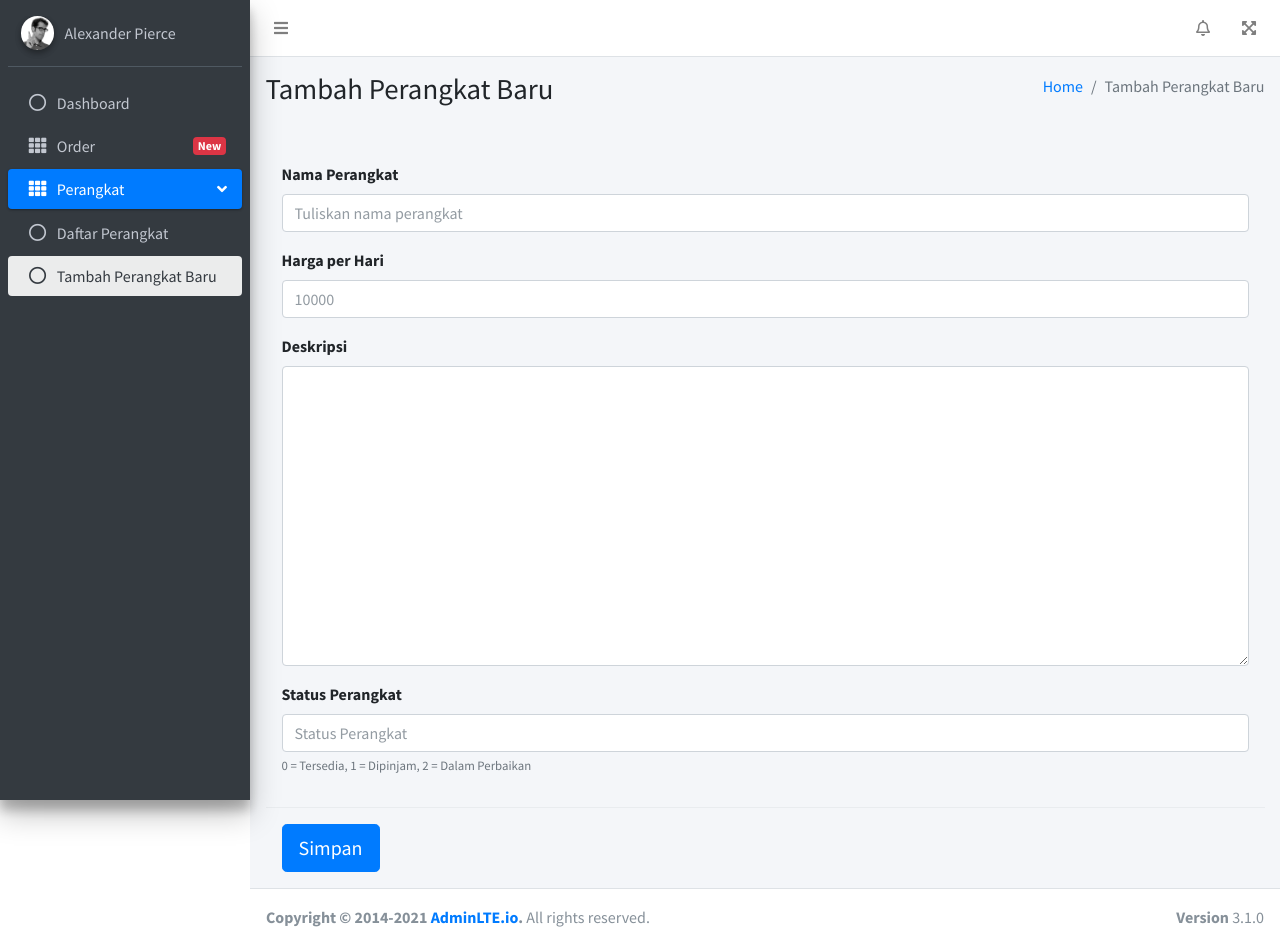
After one commit to thisham/pemweb5-2021, a CodeIgniter app: page /sitape/admin/perangkat/new in a window 1280 px wide. The commit adds this page. Run offline with CodeIgniter, Linux system fonts and the light colour scheme; some libraries are stand-ins or nearby versions.

Commit message:
I lied, it wasn't finished

```diff
--- a/application/controllers/admin/Perangkat.php
+++ b/application/controllers/admin/Perangkat.php
@@ -6,20 +6,50 @@ class Perangkat extends CI_Controller
   {
     parent::__construct();
     $this->load->model('M_Device');
+
+    $config['upload_path'] = './uploads/';
+    $config['allowed_types'] = 'gif|jpg|png';
+    $config['max_size']     = '100';
+    $config['max_width'] = '1024';
+    $config['max_height'] = '768';
+
+    $this->load->library('upload', $config);
   }
 
-  function index()
+  function redirect_to_list()
+  {
+    redirect(base_url('admin/perangkat/list'));
+  }
+
+  function list()
   {
     $device_list = $this->M_Device->get_all();
     $data["page_title"] = "Perangkat";
     $data["device_list"] = $device_list;
-    $this->load->view('admin/device/index', $data);
+    $this->load->view('admin/device/list', $data);
+  }
+
+  function new()
+  {
+    $input = $this->input->post();
+    if ($input) {
+      $data["id_device"] = $input["id_device"];
+      $data["nama"] = $input["name"];
+      $data["harga"] = $input["price"];
+      $data["deskripsi"] = $input["description"];
+      $data["status"] = $input["status"];
+      $this->M_Device->insert($data);
+      $this->redirect_to_list();
+    }
+
+    $data["page_title"] = "Tambah Perangkat Baru";
+    $this->load->view('admin/device/create', $data);
   }
 
   function delete($device_id)
   {
     $this->M_Device->delete($device_id);
-    redirect(base_url('admin/perangkat'));
+    $this->redirect_to_list();
   }
 
   function update($device_id)
@@ -31,6 +61,6 @@ class Perangkat extends CI_Controller
     $data["deskripsi"] = $input["description"];
     $data["status"] = $input["status"];
     $this->M_Device->update($data);
-    redirect(base_url('admin/perangkat'));
+    $this->redirect_to_list();
   }
 }
--- a/application/models/M_Device.php
+++ b/application/models/M_Device.php
@@ -22,7 +22,7 @@ class M_Device extends CI_Model
     return $this->db->get_where('Device', array('id_device' => $id))->result();
   }
 
-  function add($data)
+  function insert($data)
   {
     $this->db->insert('Device', $data);
   }
--- /dev/null
+++ b/application/views/admin/device/create.php
@@ -0,0 +1,59 @@
+<?php $this->load->view('template/meta') ?>
+<div class="wrapper">
+  <!-- Navbar -->
+  <?php $this->load->view('template/navbar') ?>
+  <!-- /.navbar -->
+
+  <!-- Main Sidebar Container -->
+  <?php $this->load->view('template/sidebar') ?>
+
+  <!-- Content Wrapper. Contains page content -->
+  <div class="content-wrapper">
+    <?php $this->load->view('template/content_header') ?>
+
+    <!-- Main content -->
+    <section class="content">
+      <div class="container-fluid">
+        <form id="edit--form" action="<?= base_url("admin/perangkat/new") ?>" method="POST">
+          <div class="modal-body">
+            <div class="form-group">
+              <input name="device_id" type="hidden" class="form-control" id="edit--device-id">
+            </div>
+            <div class="form-group">
+              <label for="edit--device-name">Nama Perangkat</label>
+              <input type="text" name="name" class="form-control" id="edit--device-name" placeholder="Tuliskan nama perangkat">
+            </div>
+            <div class="form-group">
+              <label for="edit--device-price">Harga per Hari</label>
+              <input type="text" name="price" class="form-control" id="edit--device-price" placeholder="10000">
+            </div>
+            <div class="form-group">
+              <label for="edit--device-description">Deskripsi</label>
+              <textarea name="description" class="form-control" id="edit--device-description" style="height: 300px"></textarea>
+            </div>
+            <div class="form-group">
+              <label for="edit--device-status">Status Perangkat</label>
+              <input type="number" name="status" class="form-control" id="edit--device-status" placeholder="Status Perangkat">
+              <small class="form-text text-muted">0 = Tersedia, 1 = Dipinjam, 2 = Dalam Perbaikan</small>
+            </div>
+          </div>
+          <div class="modal-footer justify-content-between">
+            <input type="submit" class="btn btn-primary btn-lg edit--save" value="Simpan">
+          </div>
+        </form>
+      </div><!-- /.container-fluid -->
+    </section>
+    <!-- /.content -->
+  </div>
+  <!-- /.content-wrapper -->
+
+  <?php $this->load->view('template/footer') ?>
+</div>
+<!-- ./wrapper -->
+<?php $this->load->view('template/js') ?>
+<script>
+  $('#edit--device-description').summernote();
+</script>
+</body>
+
+</html>
--- a/application/views/template/sidebar.php
+++ b/application/views/template/sidebar.php
@@ -15,8 +15,6 @@
     <!-- Sidebar Menu -->
     <nav class="mt-2">
       <ul class="nav nav-pills nav-sidebar flex-column" data-widget="treeview" role="menu" data-accordion="false">
-        <!-- Add icons to the links using the .nav-icon class
-               with font-awesome or any other icon font library -->
         <li class="nav-item">
           <a href="<?php echo base_url("admin/dashboard") ?>" class="nav-link <?php echo str_contains(uri_string(), 'admin/dashboard') ? "active" : NULL ?>">
             <i class="far fa-circle nav-icon"></i>
@@ -32,11 +30,26 @@
             </p>
           </a>
         </li>
-        <li class="nav-item">
-          <a href="<?php echo base_url("admin/perangkat") ?>" class="nav-link <?php echo str_contains(uri_string(), 'admin/perangkat') ? "active" : NULL ?>">
+        <li class="nav-item <?php echo str_contains(uri_string(), 'admin/perangkat') ? "menu-open" : NULL ?>">
+          <a href="<?= base_url("admin/perangkat") ?>" class="nav-link <?php echo str_contains(uri_string(), 'admin/perangkat') ? "active" : NULL ?>">
             <i class="nav-icon fas fa-th"></i>
             <p>Perangkat</p>
+            <i class="fas fa-angle-left right"></i>
           </a>
+          <ul class="nav nav-treeview">
+            <li class="nav-item">
+              <a href="<?= base_url('admin/perangkat/list') ?>" class="nav-link <?php echo str_contains(uri_string(), 'admin/perangkat/list') ? "active" : NULL ?>">
+                <i class="far fa-circle nav-icon"></i>
+                <p>Daftar Perangkat</p>
+              </a>
+            </li>
+            <li class="nav-item">
+              <a href="<?= base_url('admin/perangkat/new') ?>" class="nav-link <?php echo str_contains(uri_string(), 'admin/perangkat/new') ? "active" : NULL ?>">
+                <i class="far fa-circle nav-icon"></i>
+                <p>Tambah Perangkat Baru</p>
+              </a>
+            </li>
+          </ul>
         </li>
       </ul>
     </nav>
```
Also changed, not shown: application/views/admin/device/list.php (renamed from application/views/admin/device/index.php, +58 -8 lines).
